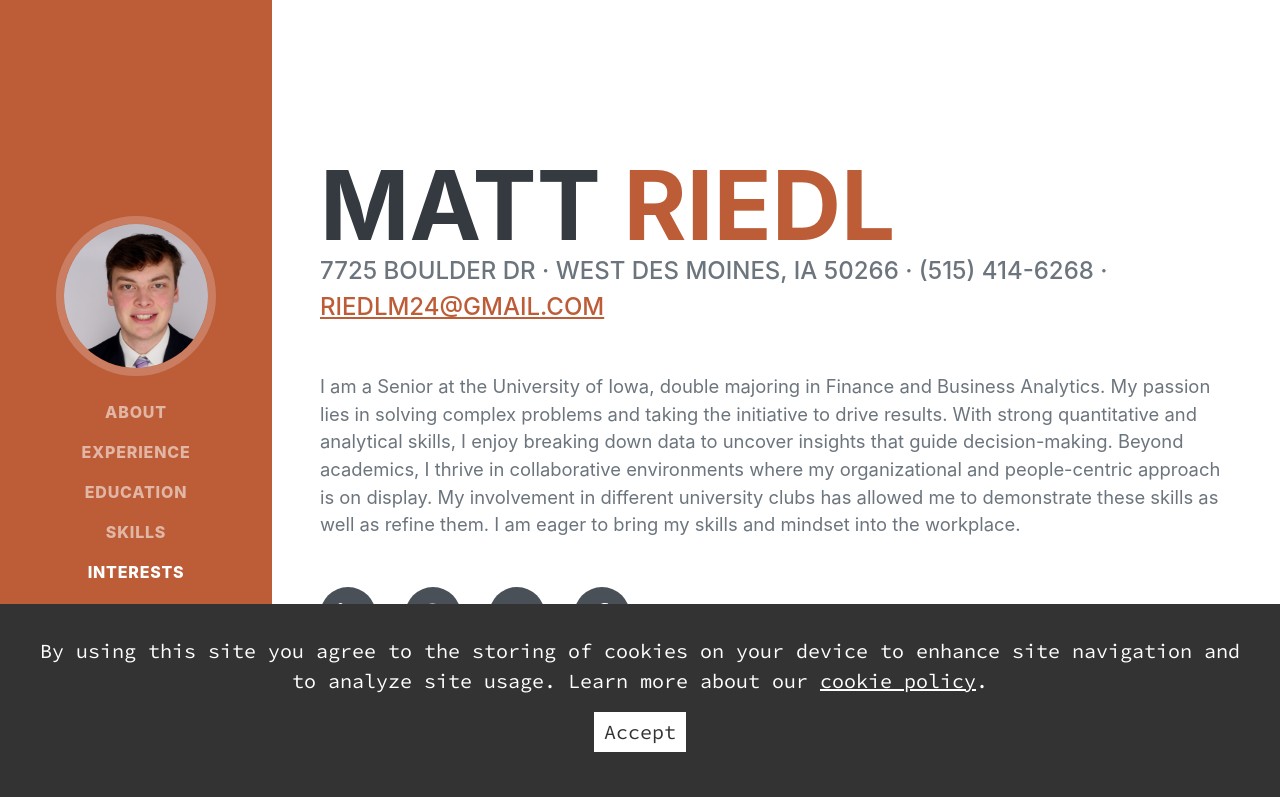
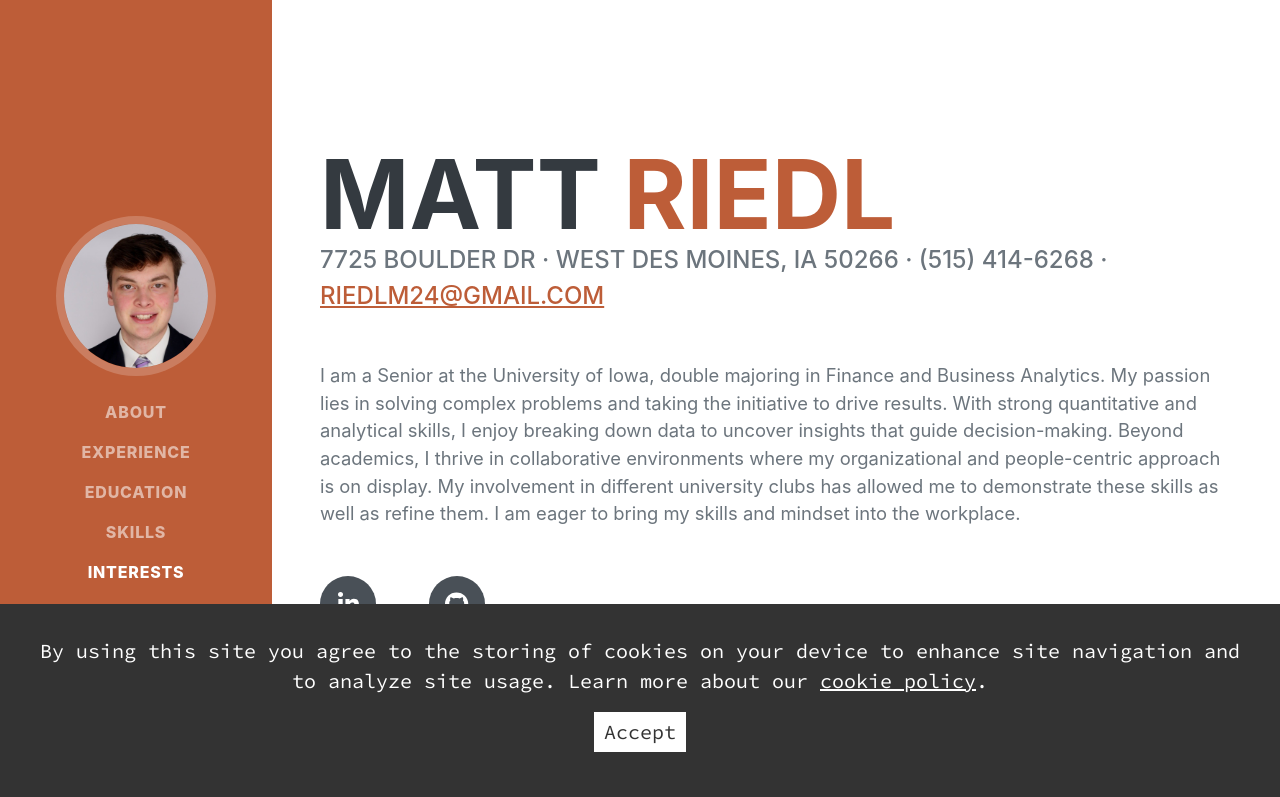
Before and after one commit to mriedl24/my_portfolio, a plain HTML site: page index.html in a window 1280 px wide. Shown: the top 797 px of the page. Drawn offline with nearby package versions, Linux system fonts and the light colour scheme; a web font is replaced by a local one.

Commit message:
social icon

```diff
--- a/index.html
+++ b/index.html
@@ -117,16 +117,20 @@
             as refine them. I am eager to bring my skills and mindset into the
             workplace.
           </p>
-          <div class="social-icons">
-            <a class="social-icon" href="#"
-              ><i class="fab fa-linkedin-in"></i
-            ></a>
-            <a class="social-icon" href="#"><i class="fab fa-github"></i></a>
-            <a class="social-icon" href="#"><i class="fab fa-twitter"></i></a>
-            <a class="social-icon" href="#"
-              ><i class="fab fa-facebook-f"></i
-            ></a>
-          </div>
+          <div class="social-icons mt-3">
+            <div class="text-left d-inline-block me-4 text-center">
+                <a class="social-icon" href="www.linkedin.com/in/matthew-riedl-0ba518222" target="_blank" aria-label="LinkedIn">
+                    <i class="fab fa-linkedin-in"></i>
+                </a>
+                <div style="font-size: 0.9rem;">LinkedIn</div>
+            </div>
+
+            <div class="text-left d-inline-block me-4 text-center">
+                <a class="social-icon" href="https://github.com/mriedl24" target="_blank" aria-label="GitHub">
+                    <i class="fab fa-github"></i>
+                </a>
+                <div style="font-size: 0.9rem;">GitHub</div>
+            </div>
         </div>
       </section>
     </section>
```
